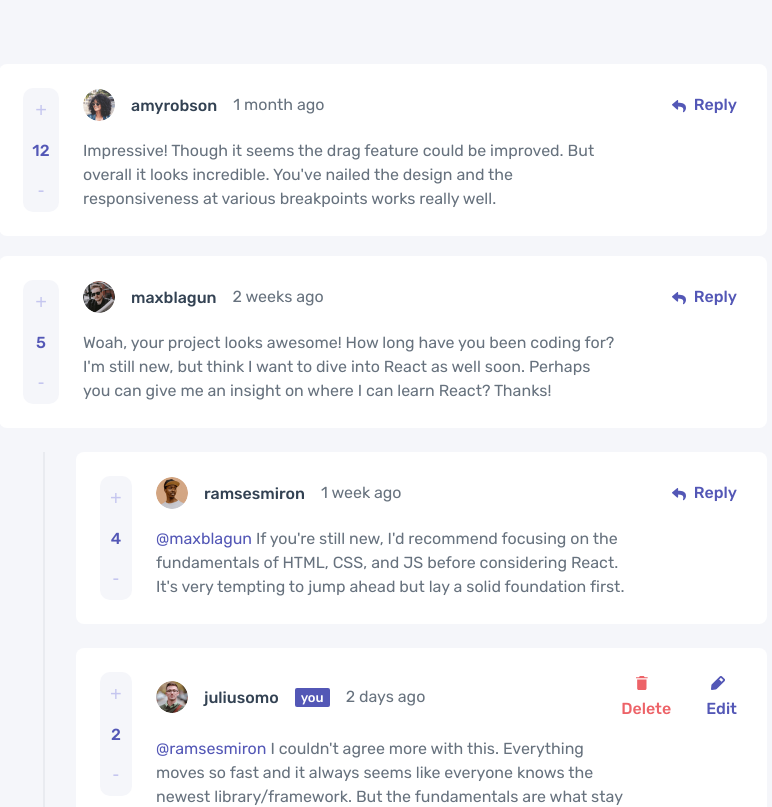
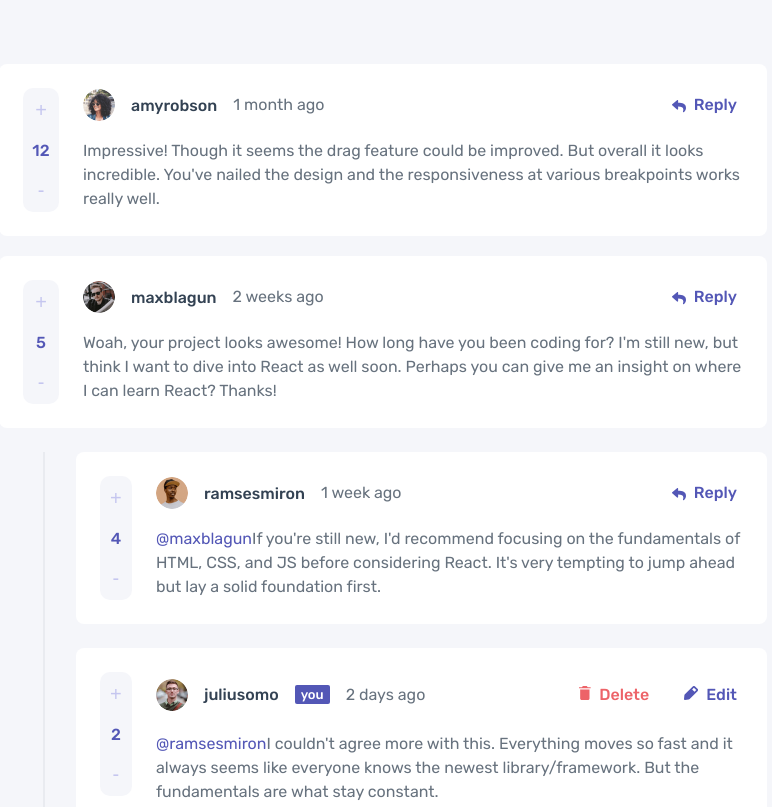
Before and after one commit to artemtyshchuk/interactiveComments-frontendmentor.io, a React (Create React App) app: page / in a window 1280 px wide. Shown: the top 807 px of the page, without its empty margins (257-1029 px from the left). Built offline with nearby package versions, Linux system fonts and the light colour scheme.

Commit message:
Improved component structure for performance optimization

```diff
--- /dev/null
+++ b/src/components/AlternativeButton/AlternativeButton.module.scss
@@ -0,0 +1,24 @@
+
+.alternativeButton {
+  border: none;
+  background-color: transparent;
+  color: var(--Moderate-Blue, #5357b6);
+  font-feature-settings: "liga" off, "clig" off;
+
+  font-family: Rubik;
+  font-size: 16px;
+  font-style: normal;
+  font-weight: 500;
+  line-height: 24px; /* 150% */
+  cursor: pointer;
+  &:hover {
+    opacity: 0.5;
+    transition: 0.3s;
+  }
+}
+
+.alternativeIcon {
+  position: relative;
+  padding: 0 8px 0 0;
+  top: 3px;
+}
--- /dev/null
+++ b/src/components/AlternativeButton/AlternativeButton.tsx
@@ -0,0 +1,35 @@
+import styles from "./AlternativeButton.module.scss";
+import { ReactComponent as ReplyIcon } from "../../assets/images/icon-reply.svg";
+import { ReactComponent as DeleteIcon } from "assets/images/icon-delete.svg";
+import { ReactComponent as EditIcon } from "assets/images/icon-edit.svg";
+
+interface AlternativeButtonProps {
+  AlternativeButtonText: string;
+  onClick: (event: React.MouseEvent<HTMLButtonElement>) => void;
+}
+
+export const AlternativeButton = ({
+  AlternativeButtonText,
+  onClick,
+}: AlternativeButtonProps) => {
+  return (
+    <button
+      className={styles.alternativeButton}
+      onClick={onClick}
+      style={{
+        color: AlternativeButtonText === "Delete" ? "#ED6368" : "",
+      }}
+    >
+      {AlternativeButtonText === "Reply" && (
+        <ReplyIcon className={styles.alternativeIcon} />
+      )}
+      {AlternativeButtonText === "Delete" && (
+        <DeleteIcon style={{ paddingRight: "8px" }} />
+      )}
+      {AlternativeButtonText === "Edit" && (
+        <EditIcon style={{ paddingRight: "8px" }} />
+      )}
+      {AlternativeButtonText}
+    </button>
+  );
+};
--- /dev/null
+++ b/src/components/AlternativeButton/index.ts
@@ -0,0 +1 @@
+export * from './AlternativeButton';
--- a/src/components/Comment/Comment.module.scss
+++ b/src/components/Comment/Comment.module.scss
@@ -37,25 +37,6 @@
   justify-content: center;
 }
 
-.voteButton {
-  border: none;
-  background-color: transparent;
-  font-size: 20px;
-  color: var(--Light-Grayish-Blue, #c5c6ef);
-  font-weight: 500;
-  padding: 0 8px;
-  cursor: pointer;
-  &:hover {
-    color: #5357b6;
-    transition: 0.3s;
-  }
-}
-
-.voted {
-  color: #5357b6;
-  transition: 0.3s;
-}
-
 .score {
   margin: 0;
   padding: 19px 0;
@@ -71,9 +52,8 @@
 .headerCommentContainer {
   width: 100%;
   display: grid;
-  grid-template-columns: 81% 19%;
+  grid-template-columns: 1fr auto;
   align-items: center;
-  justify-content: space-between;
   grid-column: 2/3;
 }
 
@@ -134,41 +114,11 @@
   gap: 23px;
 }
 
-.updateButtonContainer {
-  display: flex;
-  justify-content: flex-end;
-  width: 100%;
-}
-
-.replyButton {
-  justify-self: flex-end;
-  border: none;
-  background-color: transparent;
-  color: var(--Moderate-Blue, #5357b6);
-  font-feature-settings: "liga" off, "clig" off;
-
-  font-family: Rubik;
-  font-size: 16px;
-  font-style: normal;
-  font-weight: 500;
-  line-height: 24px; /* 150% */
-  cursor: pointer;
-  &:hover {
-    opacity: 0.5;
-    transition: 0.3s;
-  }
-}
-
-.replyIcon {
-  position: relative;
-  padding: 0 8px 0 0;
-  top: 3px;
-}
-
 .contentCommentContainer {
   display: flex;
-  flex-direction: column;
+  grid-column: 1/3;
   gap: 10px;
+  flex-wrap: wrap;
   height: auto;
 }
 
@@ -177,7 +127,7 @@
   margin: 0;
   color: var(--Grayish-Blue, #67727e);
   font-feature-settings: "liga" off, "clig" off;
-
+  white-space: pre-wrap;
   /* Body (M) */
   font-family: Rubik;
   font-size: 16px;
@@ -224,3 +174,10 @@
     border: 1px solid var(--Moderate-Blue, #5357b6);
   }
 }
+
+.updateButtonContainer {
+  display: flex;
+  flex-direction: row;
+  justify-content: flex-end;
+  width: 100%;
+}
--- a/src/components/Comment/Comment.tsx
+++ b/src/components/Comment/Comment.tsx
@@ -1,10 +1,9 @@
 import { CommentsType } from "types";
 import styles from "./Comment.module.scss";
-import { ReactComponent as ReplyIcon } from "../../assets/images/icon-reply.svg";
-import { ReactComponent as DeleteIcon } from "assets/images/icon-delete.svg";
-import { ReactComponent as EditIcon } from "assets/images/icon-edit.svg";
 import { useState } from "react";
 import { MainButton } from "components/MainButton";
+import { AlternativeButton } from "components/AlternativeButton";
+import { VoteButton } from "components/VoteButton";
 
 interface CommentProps extends CommentsType {
   currentUser: string;
@@ -46,7 +45,7 @@ export const Comment = ({
   };
 
   const handleEdit = () => {
-    setEditMode(true);
+    setEditMode(!editMode);
   };
 
   const handleUpdate = () => {
@@ -64,23 +63,9 @@ export const Comment = ({
     <div className={styles.commentContainer}>
       <div className={styles.comment}>
         <div className={styles.scoreContainer}>
-          <button
-            className={`${styles.voteButton} ${voted && styles.voted}`}
-            onClick={handleVote}
-            disabled={voted}
-          >
-            +
-          </button>
+          <VoteButton content="+" onClick={handleVote} voted={voted} />
           <p className={styles.score}>{scoreState}</p>
-          <button
-            className={`${styles.voteButton} ${
-              voted && styles.voteButton__active
-            }`}
-            onClick={handleVote}
-            disabled={!voted}
-          >
-            -
-          </button>
+          <VoteButton content="-" onClick={handleVote} voted={!voted} />
         </div>
 
         <div className={styles.headerCommentContainer}>
@@ -97,25 +82,22 @@ export const Comment = ({
           <div className={styles.replyButtonContainer}>
             {username === currentUser ? (
               <>
-                <button
-                  className={styles.replyButton}
-                  style={{ color: "#ED6368" }}
+                <AlternativeButton
+                  AlternativeButtonText="Delete"
                   onClick={() => handleDelete(id)}
-                >
-                  <DeleteIcon style={{ paddingRight: "8px" }} />
-                  Delete
-                </button>
-                <button className={styles.replyButton} onClick={handleEdit}>
-                  <EditIcon style={{ paddingRight: "8px" }} />
-                  Edit
-                </button>
+                />
+
+                <AlternativeButton
+                  AlternativeButtonText="Edit"
+                  onClick={handleEdit}
+                />
               </>
             ) : (
               <>
-                <button className={styles.replyButton}>
-                  <ReplyIcon className={styles.replyIcon} />
-                  Reply
-                </button>
+                <AlternativeButton
+                  AlternativeButtonText="Reply"
+                  onClick={() => {}}
+                />
               </>
             )}
           </div>
@@ -138,8 +120,7 @@ export const Comment = ({
               </>
             ) : replyingTo ? (
               <div className={styles.commentText}>
-                {" "}
-                <span className={styles.replyingTo}>@{replyingTo}</span>{" "}
+                <span className={styles.replyingTo}>@{replyingTo}</span>
                 {editedComment}
               </div>
             ) : (
--- a/src/components/MainButton/MainButton.tsx
+++ b/src/components/MainButton/MainButton.tsx
@@ -12,7 +12,6 @@ export const MainButton = ({
   onClick,
   type,
 }: MainButtonProps) => {
-  console.log("Button type:", type);
   return (
     <button
       type={type}
--- /dev/null
+++ b/src/components/VoteButton/VoteButton.module.scss
@@ -0,0 +1,18 @@
+.voteButton {
+  border: none;
+  background-color: transparent;
+  font-size: 20px;
+  color: var(--Light-Grayish-Blue, #c5c6ef);
+  font-weight: 500;
+  padding: 0 8px;
+  cursor: pointer;
+  &:hover {
+    color: #5357b6;
+    transition: 0.3s;
+  }
+}
+
+.voted {
+  color: #5357b6;
+  transition: 0.3s;
+}
--- /dev/null
+++ b/src/components/VoteButton/VoteButton.tsx
@@ -0,0 +1,21 @@
+import styles from "./VoteButton.module.scss";
+
+interface VoteButtonProps {
+  content: "+" | "-";
+  onClick: () => void;
+  voted: boolean;
+}
+
+export const VoteButton = ({ content, onClick, voted }: VoteButtonProps) => {
+  return (
+    <button
+      className={`${styles.voteButton} ${
+        content === "+" && voted && styles.voted
+      }`}
+      onClick={onClick}
+      disabled={voted}
+    >
+      {content}
+    </button>
+  );
+};
--- /dev/null
+++ b/src/components/VoteButton/index.ts
@@ -0,0 +1 @@
+export * from './VoteButton'
```
Also changed, not shown: 2 other files (tests, documents, lock files or other folders).
